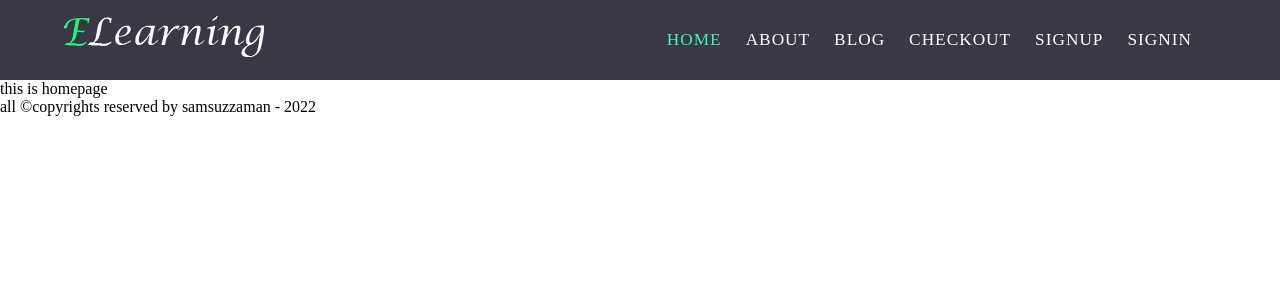
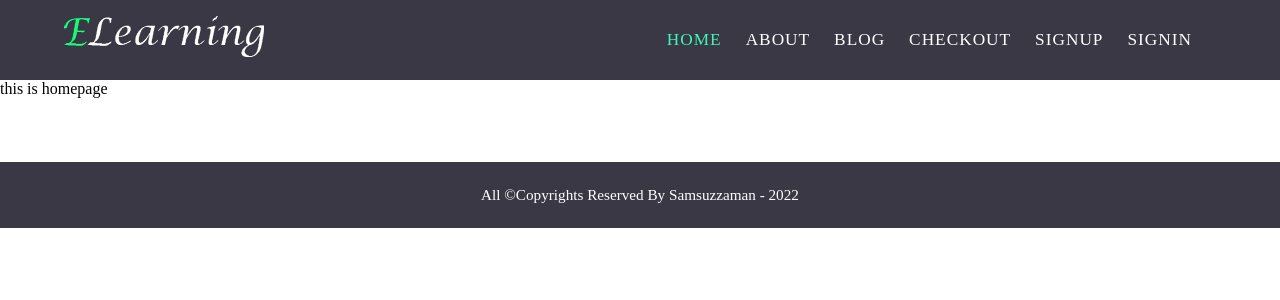
Before and after one commit to sam-suzzaman/PH-Assignment-10, a React (Create React App) app: page / in a window 1280 px wide. Shown: the top 300 px of the page. Built offline with nearby package versions, Linux system fonts and the light colour scheme.

Commit message:
creating footer

```diff
--- a/src/Components/Footer/Footer.css
+++ b/src/Components/Footer/Footer.css
@@ -0,0 +1,12 @@
+footer {
+    margin-top: 4rem;
+    padding: 1.5rem 1rem;
+    background-color: #3a3845;
+}
+.footer-text {
+    color: #fff;
+    text-transform: capitalize;
+    text-align: center;
+    font-size: calc(0.75rem + 0.25vw);
+    font-weight: 300;
+}
--- a/src/Components/Footer/Footer.js
+++ b/src/Components/Footer/Footer.js
@@ -1,4 +1,5 @@
 import React from "react";
+import "./Footer.css";
 
 const Footer = () => {
     const date = new Date();
```
